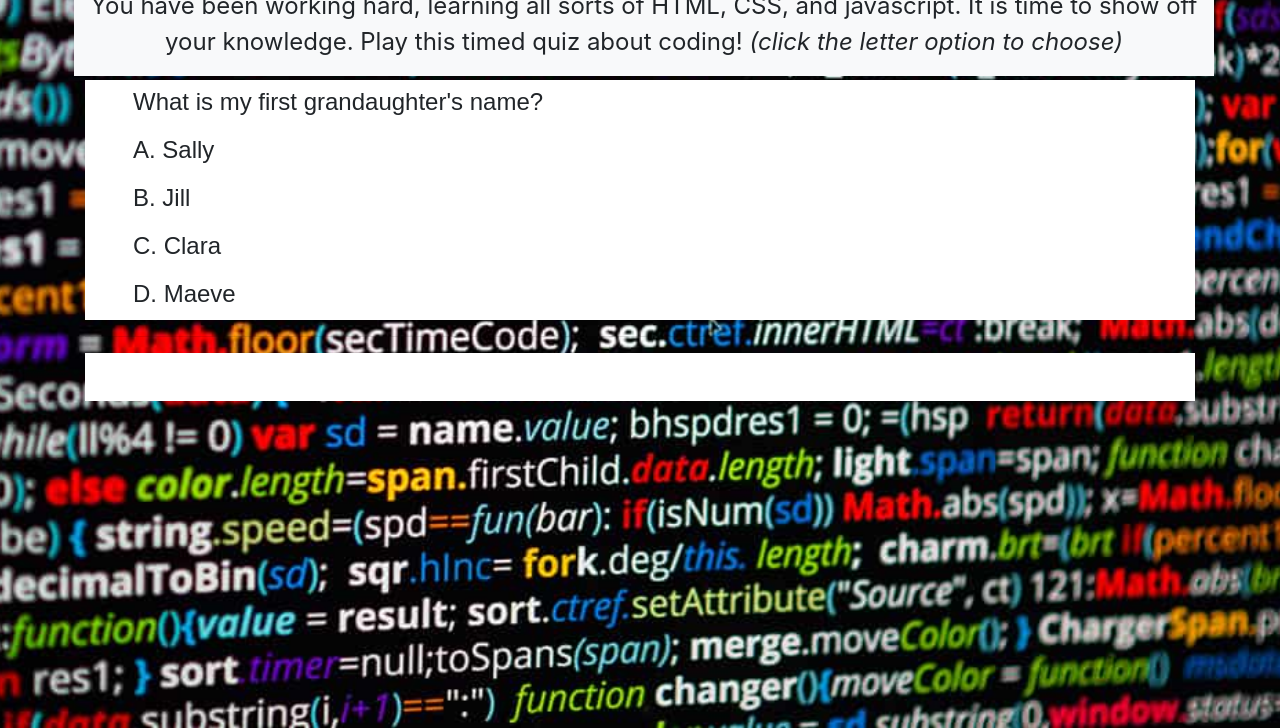
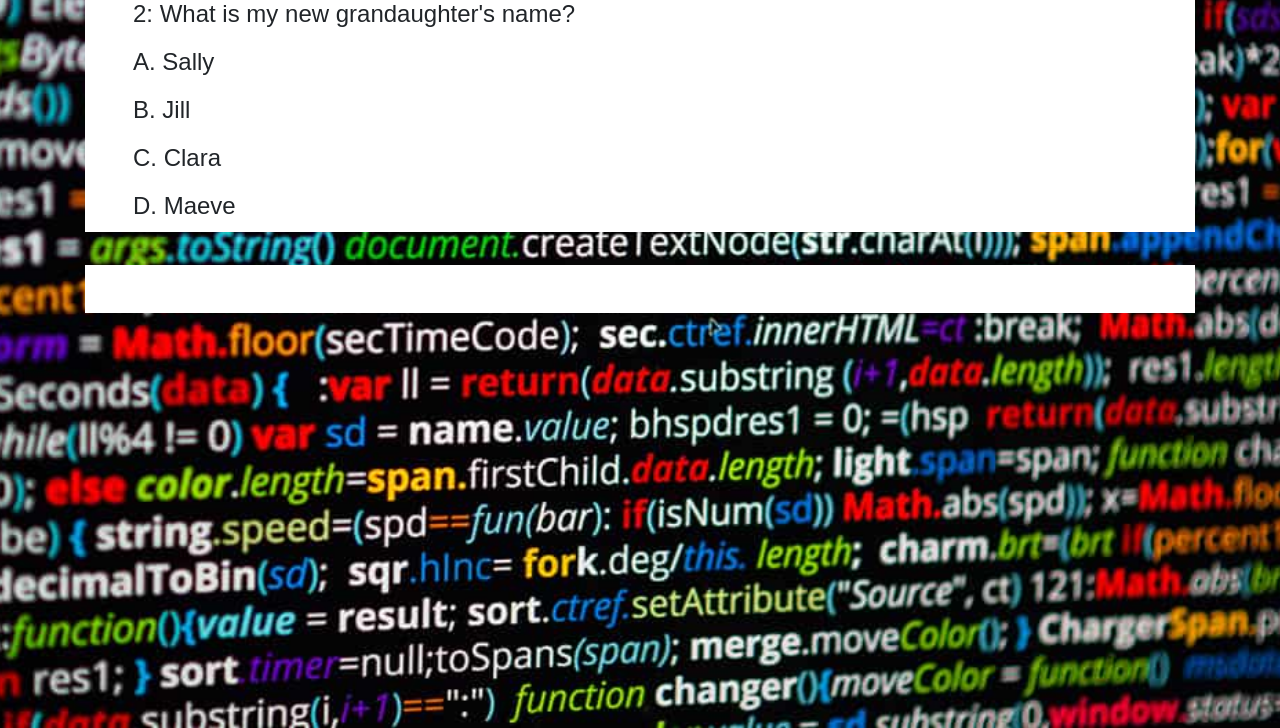
Before and after one commit to whoerman/Code-Quiz, a plain HTML site: page index.html in a window 1280 px wide. Shown: the part 72-800 px from the top of the page. Drawn offline with nearby package versions, Linux system fonts and the light colour scheme.

Commit message:
fixed the end of data problems

```diff
--- a/data.js
+++ b/data.js
@@ -1,26 +1,98 @@
-let dataA = [
-    "What is my new grandaughter's name?",
+let dataArray = [
+    [
+
+    ],
+
+    ["What is my new grandaughter's name?",
         "Sally",
         "Jill",
         "Clara",
         "Maeve",
         "Clara"
-]
+    ],
 
-let dataB = [
-    "What is my first grandaughter's name?",
+    ["What is my first grandaughter's name?",
         "Sally",
         "Jill",
         "Clara",
         "Maeve",
         "Maeve"
-]
+    ],
 
-let dataC = [
-    "What is my name?",
+    ["What is my name?",
+        "Sally",
+        "Walter",
+        "Clara",
+        "Maeve",
+        "Walter"
+    ],
+    ["What is my new grandaughter's name?",
+        "Sally",
+        "Jill",
+        "Clara",
+        "Maeve",
+        "Clara"
+    ],
+
+    ["What is my first grandaughter's name?",
+        "Sally",
+        "Jill",
+        "Clara",
+        "Maeve",
+        "Maeve"
+    ],
+
+    ["What is my name?",
+        "Sally",
+        "Walter",
+        "Clara",
+        "Maeve",
+        "Walter"
+    ],
+    ["What is my new grandaughter's name?",
+        "Sally",
+        "Jill",
+        "Clara",
+        "Maeve",
+        "Clara"
+    ],
+
+    ["What is my first grandaughter's name?",
+        "Sally",
+        "Jill",
+        "Clara",
+        "Maeve",
+        "Maeve"
+    ],
+
+    ["What is my name?",
+        "Sally",
+        "Walter",
+        "Clara",
+        "Maeve",
+        "Walter"
+    ],
+    ["What is my new grandaughter's name?",
+        "Sally",
+        "Jill",
+        "Clara",
+        "Maeve",
+        "Clara"
+    ],
+
+    ["What is my first grandaughter's name?",
+        "Sally",
+        "Jill",
+        "Clara",
+        "Maeve",
+        "Maeve"
+    ],
+
+    ["What is my name?",
         "Sally",
         "Walter",
         "Clara",
         "Maeve",
         "Walter"
     ]
+]
--- a/index.html
+++ b/index.html
@@ -27,10 +27,6 @@
         <div class="row">
             <div class="col-sm-12 bg-light m-1">
                 <h1 class="text-center m-1">Code Quiz!</h1>
-                <p class="text-center"> You have been working hard, learning
-                    all sorts of HTML, CSS, and javascript. It is time to show
-                    off your knowledge. Play this timed quiz about coding! <em>(click the letter option to choose)</em>
-                </p>
             </div>
         </div>
         <div class="row">
--- a/mainjs.js
+++ b/mainjs.js
@@ -1,60 +1,85 @@
-let dataArray = [dataA, dataB, dataC]
+//intializing variables
+let x = 0;
+let wrongA = 0;
+let rightA = 0;
+totalAnswers = 0;
 
-let x = 1;
+//intial load question
+loadQuestion();
 
-//putting the question on the page
-
+//putting the new question on the page and loading data for answers
 function loadQuestion() {
-$("#question").empty().text(dataArray [x] [0]);
-$("#optionA").empty().text("A. " + dataArray [x] [1]).animate({left:"100px"},2000);
-$("#optionB").empty().text("B. " + dataArray [x] [2]);
-$("#optionC").empty().text("C. " + dataArray [x] [3]);
-$("#optionD").empty().text("D. " + dataArray [x] [4]);
+    x = x + 1;
+    $("#question").empty().text((x + 1) + ": " + dataArray[x][0]);
+    $("#optionA").empty().text("A. " + dataArray[x][1]);
+    $("#optionB").empty().text("B. " + dataArray[x][2]);
+    $("#optionC").empty().text("C. " + dataArray[x][3]);
+    $("#optionD").empty().text("D. " + dataArray[x][4]);
 };
 
+//listen for clicking
+$(document).ready(function () {
+    $("#optionA").click(function () {
+        if (dataArray[x][1] === dataArray[x][5]) {
+            URCorrect();
+            return;
+        };
+        URWrong();
+    });
+    $("#optionB").click(function () {
+        if (dataArray[x][2] === dataArray[x][5]) {
+            URCorrect();
+            return;
+        };
+        URWrong();
+    });
+    $("#optionC").click(function () {
+
+        if (dataArray[x][3] === dataArray[x][5]) {
+            URCorrect();
+            return;
+        };
+        URWrong();
+    });
+    $("#optionD").click(function () {
+
+        if (dataArray[x][4] === dataArray[x][5]) {
+            URCorrect();
+            return;
+        };
+        URWrong();
+    });
+});
+
+//If the question is answered correctly
 function URCorrect() {
-    console.log("correct");
+    $("#congrats").text("Correct!");
+    rightA = rightA + 1;
+    checkStatus();
+    loadQuestion();
 };
 
+//if the question is answered incorretly
 function URWrong() {
-    console.log("wrong");
+    $("#congrats").text("Wrong!");
+    wrongA = wrongA + 1;
+    checkStatus();
+    loadQuestion();
 };
 
-loadQuestion();
+//check the status of the game after an answer
+function checkStatus() {
+    console.log("Right Answer " + rightA + " Wrong Answer " + wrongA);
+    totalAnswers = rightA + wrongA;
+    console.log(totalAnswers + " vs " + (dataArray.length - 1));
+    if (totalAnswers < dataArray.length - 1) {
+        return;
+    }
+    endGame();
+};
 
-//listen for clicking
-$(document).ready(function() {
-    $("#optionA").click(function() {
-        if (dataArray[x][1] === dataArray[x][5]) {
-            URCorrect();
-        };
-        if (dataArray[x][1] !== dataArray[x][5]) {
-            URWrong();
-        };
-    });
-    $("#optionB").click(function() {
-        if (dataArray[x][2] === dataArray[x][5]) {
-            URCorrect();
-        };
-        if (dataArray[x][2] !== dataArray[x][5]) {
-            URWrong();
-        };
-    });
-    $("#optionC").click(function() {
-        if (dataArray[x][3] === dataArray[x][5]) {
-            URCorrect();
-        };
-        if (dataArray[x][3] !== dataArray[x][5]) {
-            URWrong();
-        };
-    });
-    $("#optionD").click(function() {
-        if (dataArray[x][4] === dataArray[x][5]) {
-            URCorrect();
-        };
-        if (dataArray[x][4] !== dataArray[x][5]) {
-            URWrong();
-        };
-    });
-
-});
+//end Game process
+function endGame() {
+    console.log("game Over");
+    alert("game over");
+};
--- a/style.css
+++ b/style.css
@@ -21,3 +21,12 @@ h2 {
     padding-left: 3.0rem;
     margin: 0rem;
 }
+h2:hover {
+    font-family: Arial, Helvetica, sans-serif;
+    font-size: 1.5rem;
+    background-color: #90ee90;
+    height: 3.0rem;
+    padding: 0.5rem;
+    padding-left: 3.0rem;
+    margin: 0rem;
+}
```
Also changed, not shown: 1 other file. Lines whose indentation alone changed are shown as unchanged.
